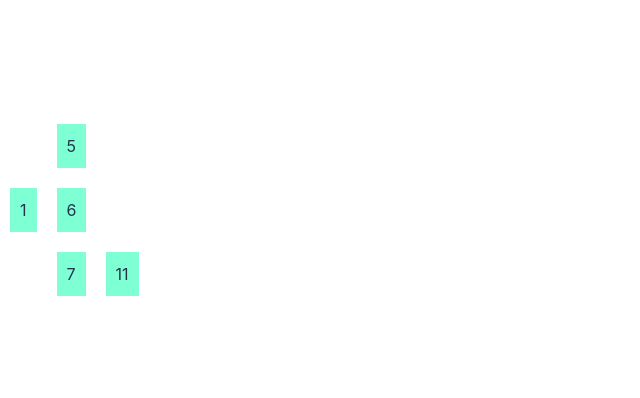
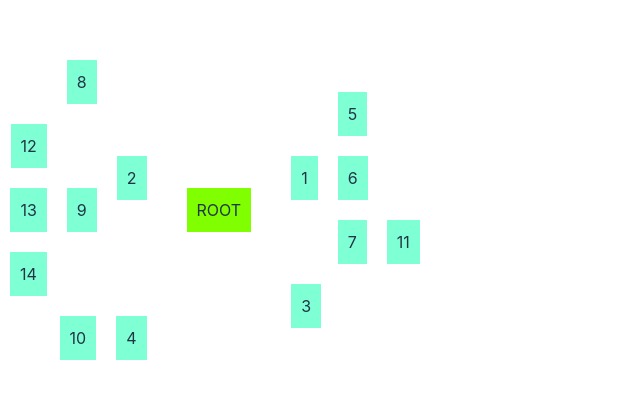
Before and after one commit to Groot-GT/groot-client, a React (Vite) app: page / in a window 1280 px wide. Shown: the part 190-588 px from the top of the page, without its empty margins (0-640 px from the left). Built offline with nearby package versions, Linux system fonts and the light colour scheme.

Commit message:
#2 feat(node): 루트 노드(BothSide Template) 컴포넌트 구현

```diff
--- a/src/App.tsx
+++ b/src/App.tsx
@@ -1,14 +1,10 @@
 import { RecoilRoot } from 'recoil';
-import Node from './components/organisms/Node';
-import { NodeDirection } from './constants/node';
+import Root from './components/organisms/Root';
+import { RootVariant } from './constants/node';
 
 const App = () => (
   <RecoilRoot>
-    <Node
-      nodeId={1}
-      direction={NodeDirection.right}
-      parentPosition={{ x: 0, y: 0 }}
-    />
+    <Root rootVariant={RootVariant.BOTH_SIDE} />
   </RecoilRoot>
 );
 
--- a/src/components/organisms/Node/index.tsx
+++ b/src/components/organisms/Node/index.tsx
@@ -1,17 +1,14 @@
 import { useRecoilValue } from 'recoil';
 import nodeState from 'src/recoil/nodeState';
 import useElementPosition from 'src/hooks/useElementPosition';
-import { NodeId } from 'src/types/node';
+import { NodeId, NodePosition } from 'src/types/node';
 import { NodeDirection } from 'src/constants/node';
 import * as s from './style';
 
 interface NodeProps {
   nodeId: NodeId;
   direction: NodeDirection;
-  parentPosition: {
-    x: number;
-    y: number;
-  };
+  parentPosition: NodePosition;
 }
 
 const Node = ({ nodeId, direction, parentPosition }: NodeProps) => {
@@ -28,7 +25,7 @@ const Node = ({ nodeId, direction, parentPosition }: NodeProps) => {
   ));
 
   return (
-    <s.Wrapper>
+    <s.Wrapper direction={direction}>
       {direction === NodeDirection.top && <s.Row>{childrenNodes}</s.Row>}
       {direction === NodeDirection.left && <s.Column>{childrenNodes}</s.Column>}
       <s.Node ref={ref}>{nodeId}</s.Node>
--- a/src/components/organisms/Node/style.ts
+++ b/src/components/organisms/Node/style.ts
@@ -1,8 +1,13 @@
 import styled from 'styled-components';
+import { NodeDirection } from 'src/constants/node';
 
-export const Wrapper = styled.div`
+export const Wrapper = styled.div<{ direction: NodeDirection }>`
   display: flex;
   align-items: center;
+  justify-content: ${({ direction }) =>
+    [NodeDirection.top, NodeDirection.left].includes(direction)
+      ? 'flex-end'
+      : 'flex-start'};
 `;
 
 export const Column = styled.div`
--- /dev/null
+++ b/src/components/organisms/Root/BothSideRoot.tsx
@@ -0,0 +1,47 @@
+import { ReactNode } from 'react';
+import { NodeChildren, NodePosition } from 'src/types/node';
+import { NodeDirection } from 'src/constants/node';
+import Node from 'src/components/organisms/Node';
+import * as s from './style';
+
+interface BothSideRootProps {
+  rootNode: ReactNode;
+  children: NodeChildren;
+  position: NodePosition;
+}
+
+const BothSideRoot = ({ rootNode, children, position }: BothSideRootProps) => (
+  <>
+    <s.Column>
+      {children.map(
+        (id, index) =>
+          !!(index % 2) && (
+            <Node
+              key={id}
+              nodeId={id}
+              parentPosition={position}
+              direction={NodeDirection.left}
+            />
+          ),
+      )}
+    </s.Column>
+
+    {rootNode}
+
+    <s.Column>
+      {children.map(
+        (id, index) =>
+          !(index % 2) && (
+            <Node
+              key={id}
+              nodeId={id}
+              parentPosition={position}
+              direction={NodeDirection.right}
+            />
+          ),
+      )}
+    </s.Column>
+  </>
+);
+
+export default BothSideRoot;
--- /dev/null
+++ b/src/components/organisms/Root/index.tsx
@@ -0,0 +1,35 @@
+import { useRecoilValue } from 'recoil';
+import useElementPosistion from 'src/hooks/useElementPosition';
+import nodeState from 'src/recoil/nodeState';
+import { RootVariant } from 'src/constants/node';
+import BothSideRoot from './BothSideRoot';
+import * as s from './style';
+
+const ROOT_ID = 0;
+
+interface RootProps {
+  rootVariant: RootVariant;
+}
+
+const Root = ({ rootVariant }: RootProps) => {
+  const { children } = useRecoilValue(nodeState)[ROOT_ID];
+  const { ref, position } = useElementPosistion<HTMLDivElement>();
+
+  if (rootVariant === RootVariant.OTHER) {
+    return null;
+  }
+
+  const rootNode = <s.Node ref={ref}>ROOT</s.Node>;
+
+  return (
+    <s.Wrapper>
+      <BothSideRoot
+        rootNode={rootNode}
+        children={children}
+        position={position}
+      />
+    </s.Wrapper>
+  );
+};
+
+export default Root;
--- /dev/null
+++ b/src/components/organisms/Root/style.ts
@@ -0,0 +1,22 @@
+import styled from 'styled-components';
+
+export const Wrapper = styled.div`
+  width: 100%;
+  height: 100%;
+  display: flex;
+  justify-content: center;
+  align-items: center;
+  position: relative;
+  gap: 30px;
+  zindex: 1;
+`;
+
+export const Column = styled.div`
+  display: flex;
+  flex-direction: column;
+`;
+
+export const Node = styled.div`
+  padding: 10px;
+  background: chartreuse;
+`;
--- a/src/constants/node.ts
+++ b/src/constants/node.ts
@@ -4,3 +4,8 @@ export enum NodeDirection {
   bottom = 3,
   left = 4,
 }
+
+export enum RootVariant {
+  BOTH_SIDE = 'bothSide',
+  OTHER = 'other',
+}
```
Also changed, not shown: src/types/node.d.ts (+8 -2 lines), .eslintrc.json.
